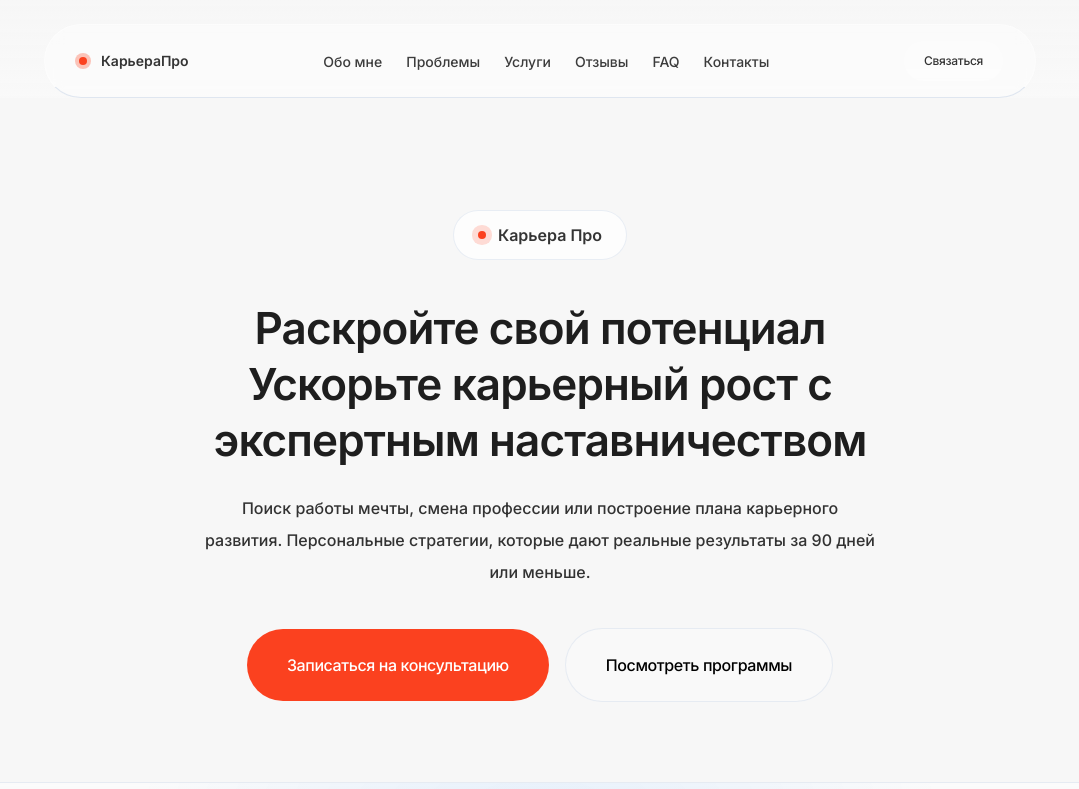
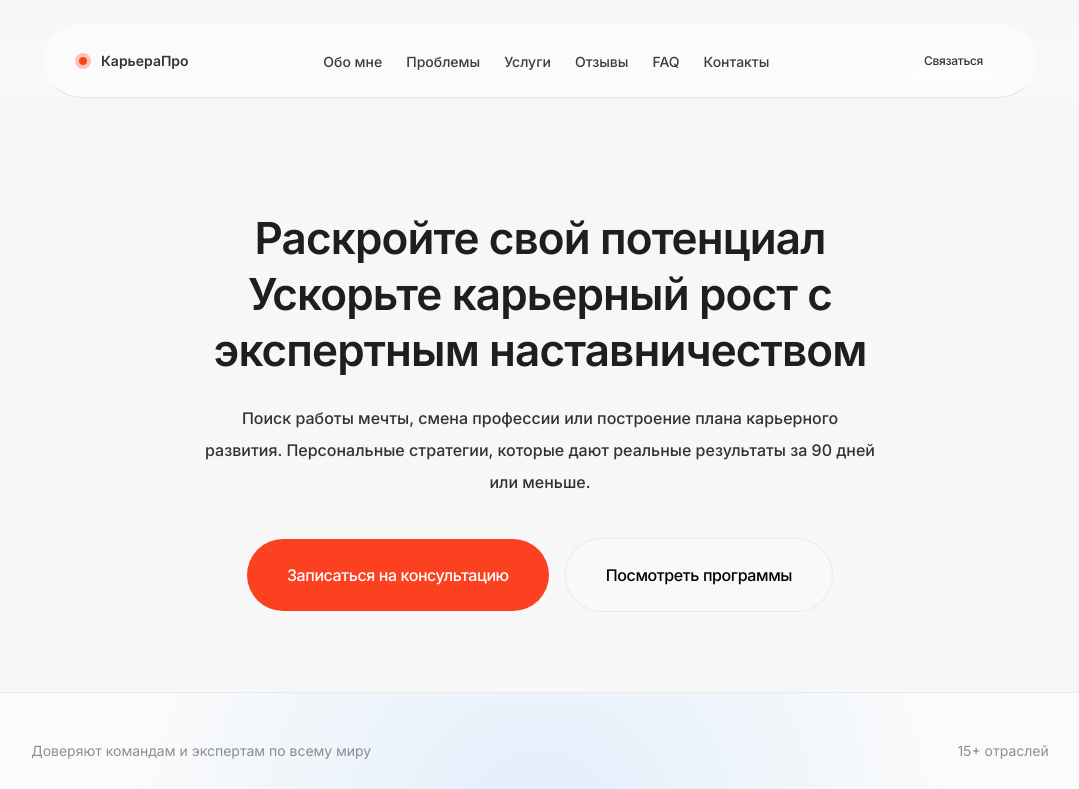
Before and after one commit to lfosignal/career-stories, a Next.js app: page / in a window 1280 px wide. Shown: the top 789 px of the page, without its empty margins (100-1179 px from the left). Built offline with nearby package versions, Linux system fonts and the light colour scheme.

Commit message:
hero: adjust gradient layers and remove brand pill

```diff
--- a/src/components/site/Hero.tsx
+++ b/src/components/site/Hero.tsx
@@ -11,14 +11,11 @@ export function Hero({ onPrimaryCtaClick }: HeroProps) {
 
   return (
     <section className="relative overflow-hidden pb-20 pt-28">
-      <div className="absolute inset-0 -z-20 bg-gradient-to-r from-white via-[#DCEFFF] to-[#BBD9FF]" />
-      <div className="absolute inset-0 -z-10 bg-gradient-to-br from-white/70 via-white/55 to-transparent" />
-      <div className="absolute inset-x-1/4 top-0 -z-10 h-72 rounded-b-[45%] bg-white/40 blur-3xl" />
+      <div className="absolute inset-0 -z-30 bg-[#DCEFFF]" />
+      <div className="absolute inset-0 -z-20 bg-gradient-to-r from-white via-[#E7F3FF] to-[#BBD9FF]" />
+      <div className="absolute inset-0 -z-10 bg-gradient-to-br from-white/70 via-white/50 to-transparent" />
+      <div className="absolute inset-x-[15%] top-0 -z-10 h-64 rounded-b-[35%] bg-white/55 blur-3xl" />
       <div className="mx-auto flex max-w-4xl flex-col items-center gap-10 px-[var(--page-padding)] text-center">
-        <div className="inline-flex items-center gap-3 rounded-full border border-border/60 bg-white/70 px-6 py-3 text-base font-semibold text-[#343434]">
-          <span className="inline-flex size-2 rounded-full bg-[#FB411F] shadow-[0_0_0_6px_rgba(251,65,31,0.18)]" />
-          Карьера Про
-        </div>
         <div className="space-y-6">
           <h1 className="text-balance text-4xl font-semibold leading-[1.35] text-foreground md:text-[44px] md:leading-[56px]">
             {titleMain.trim()}
```
